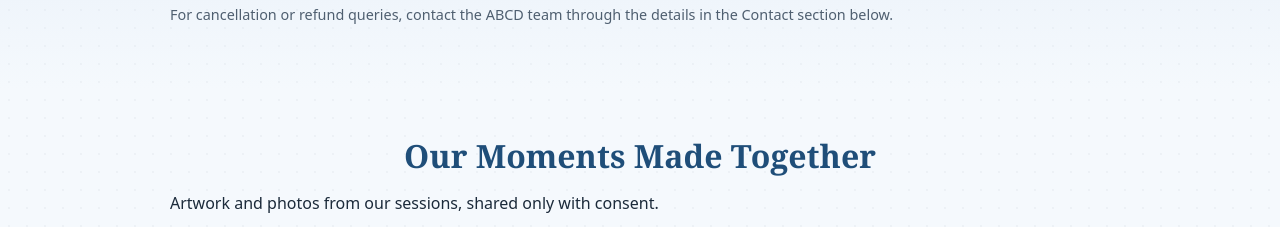
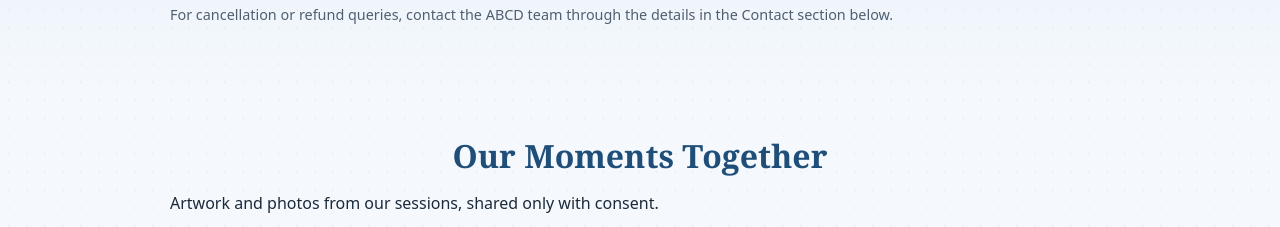
Before and after one commit to chaitrapamidi2499-ux/ABCD, a plain HTML site: page index.html in a window 1280 px wide. Shown: the part 6065-6292 px from the top of the page. Drawn offline with Linux system fonts and the light colour scheme.

Commit message:
Update index.html

```diff
--- a/index.html
+++ b/index.html
@@ -549,7 +549,7 @@ h2 { color: var(--sage-deep); }
 
     <!-- GALLERY -->
     <section class="section" id="gallery">
-      <h2>Our Moments Made Together</h2>
+      <h2>Our Moments Together</h2>
       <p>Artwork and photos from our sessions, shared only with consent.</p>
       <div class="gallery-grid" id="gallery-grid"></div>
       <p class="gallery-empty" id="gallery-empty">Photos from our sessions will appear here once they've been shared with consent.</p>
```
